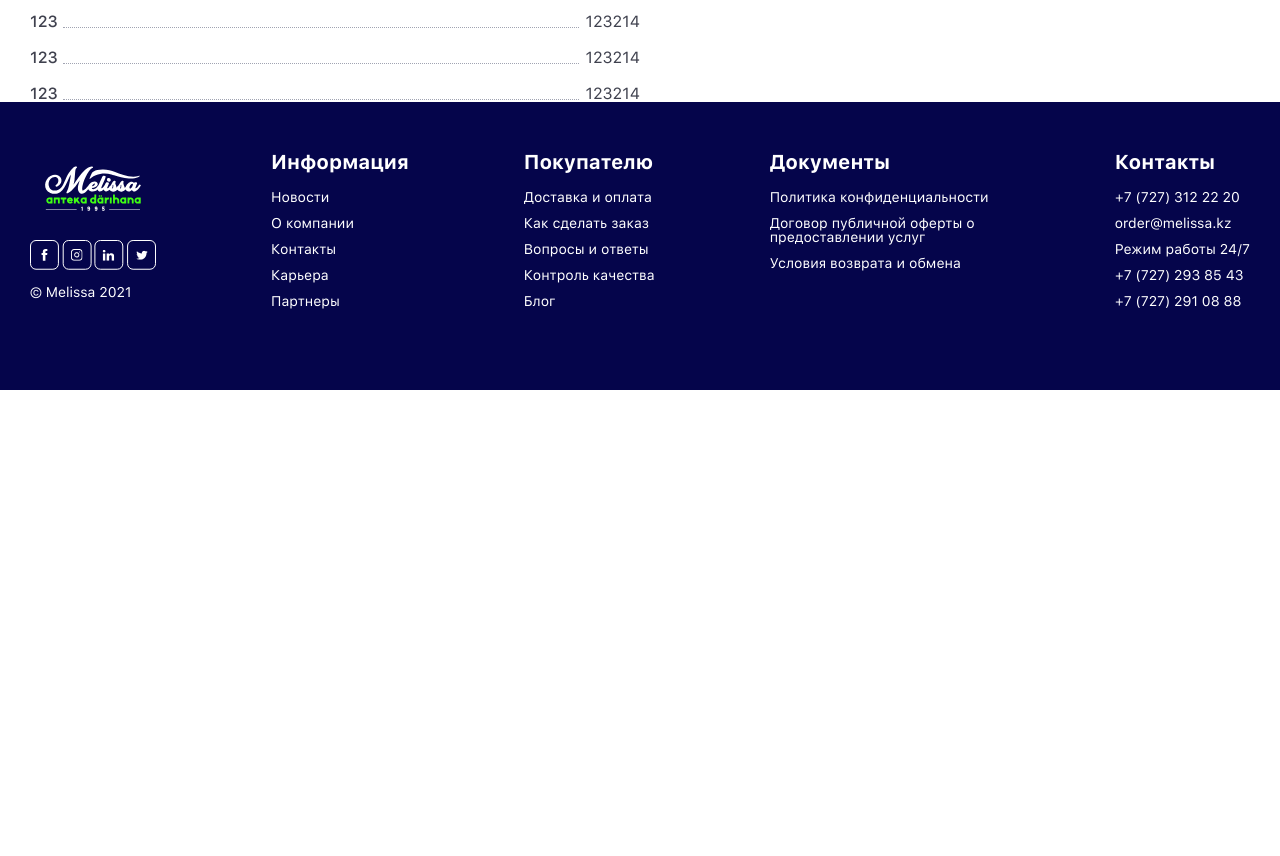
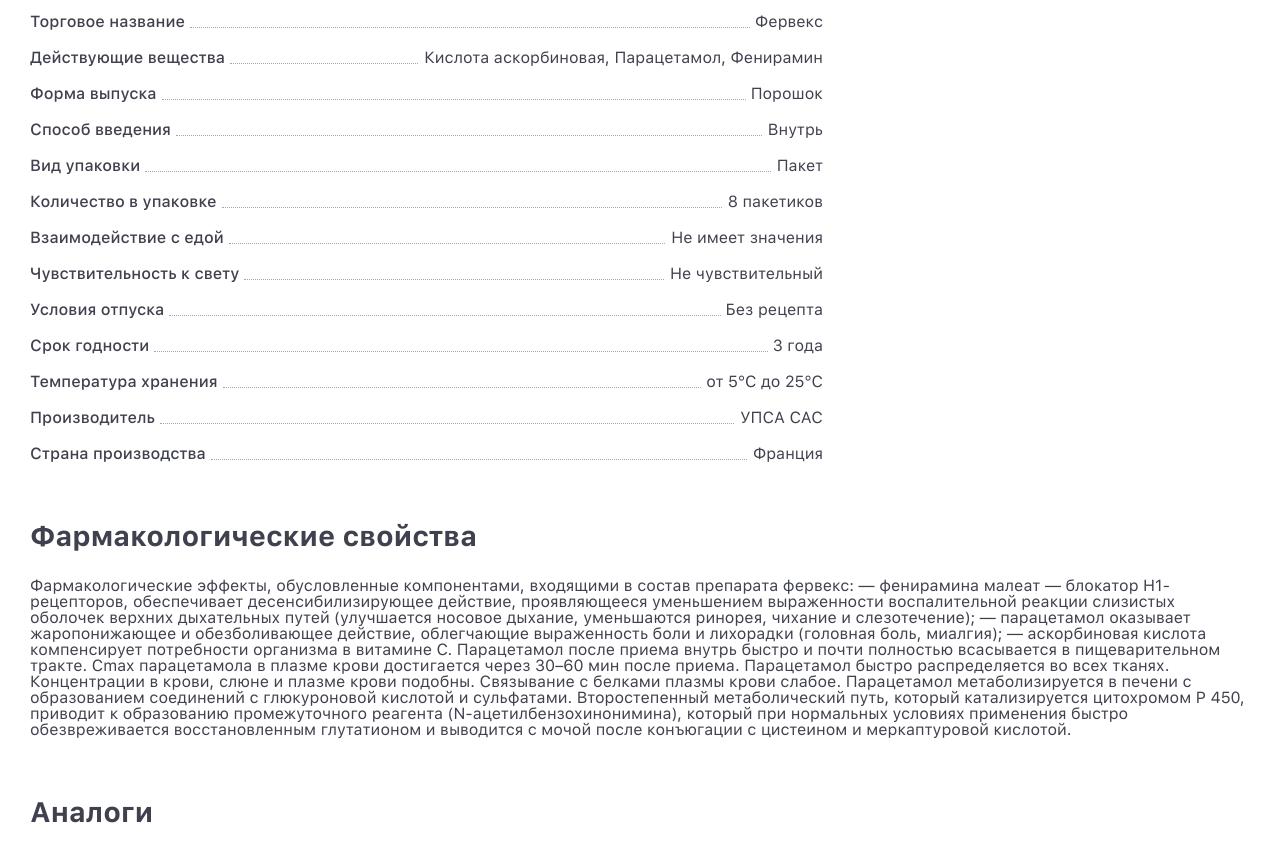
Before and after one commit to jahangirovich/melissaNuxt, a Nuxt app: page /product/1 in a window 1280 px wide. Shown: the part 1880-2736 px from the top of the page. Before the commit the page ends 2270 px from the top, so only its background shows below. Built offline with nearby package versions, Linux system fonts and the light colour scheme.

Commit message:
26.05 works

```diff
--- a/assets/scss/global.scss
+++ b/assets/scss/global.scss
@@ -49,3 +49,6 @@
 a {
   color: #3A88FD;
 }
+
+
+// Transitions
--- a/components/layout/TopBar.vue
+++ b/components/layout/TopBar.vue
@@ -15,10 +15,10 @@
           <a href="tel:+77272910888">+7 (727) 291 08 88</a>
         </div>
       </div>
-      <div class="cart">
+      <nuxt-link to="/cart" class="cart">
         <img src="@/assets/icons/cart.svg" alt="">
         <div class="cart-counter">{{cartCount}}</div>
-      </div>
+      </nuxt-link>
     </div>
   </div>
 </template>
--- a/components/product/PharmaParamLine.vue
+++ b/components/product/PharmaParamLine.vue
@@ -1,7 +1,7 @@
 <template>
   <dl class="param-line">
     <dt><span>{{ title }}</span></dt>
-    <dd>{{ value }}</dd>
+    <dd>{{ value.length >= 48 ? value.slice(0, 45) + '...' : value }}</dd>
   </dl>
 </template>
 
@@ -45,7 +45,7 @@
       position: absolute;
       left: 100%;
       bottom: 2px;
-      width: 550px;
+      width: 700px;
       border-bottom: 1px dotted #A1A4B2;
     }
   }
--- a/pages/product/_id.vue
+++ b/pages/product/_id.vue
@@ -1,9 +1,9 @@
 <template>
   <div class="product-page">
     <div class="container">
-      <layout-breadcrumbs class="product-breadcrumbs"/>
+      <layout-breadcrumbs :crumbs="breadcrumbs" class="product-breadcrumbs"/>
       <div class="page-main">
-        <div class="product-main-info">
+        <section class="product-main-info">
           <slick
             class="slick-container-nav"
             ref="slick"
@@ -39,35 +39,49 @@
             <div class="cart-actions-block">
               <div class="quantity">
                 <div class="minus-btn" @click="removeOne">-</div>
-                <input type="number" name="quantity" id="quantity" min="1" max="999" v-model="quantity" @input="validate" @blur="validate">
+                <input type="number" name="quantity" id="quantity" min="1" max="999" v-model="quantity" @blur="validate">
                 <div class="plus-btn" @click="addOne">+</div>
               </div>
-              <div class="cart-add-btn">
+              <div class="cart-add-btn" :class="{inactive: quantity}" @click="cartClick">
                 <svg width="18" height="18" viewBox="0 0 24 24" fill="none" xmlns="http://www.w3.org/2000/svg">
                   <path d="M1.73193 1.72485H3.03248C3.66041 1.72485 3.97438 1.72485 4.22866 1.83932C4.4528 1.94021 4.64372 2.10263 4.77922 2.30771C4.93295 2.54038 4.98325 2.85029 5.08386 3.47011L5.42319 5.56065M5.42319 5.56065L6.21767 10.4552C6.43892 11.8183 6.54955 12.4998 6.89565 12.9899C7.20033 13.4213 7.62927 13.7496 8.1253 13.9311C8.68878 14.1372 9.37555 14.0659 10.7491 13.9235L19.548 13.0112C20.3213 12.931 20.7079 12.8909 21.0245 12.7709C21.8076 12.4738 22.3995 11.8174 22.6142 11.0078C22.701 10.6805 22.701 10.2918 22.701 9.51442V9.51442C22.701 8.68482 22.701 8.27002 22.6056 7.92776C22.3692 7.07992 21.7196 6.40942 20.8797 6.14632C20.5407 6.04011 20.1261 6.02696 19.2969 6.00066L5.42319 5.56065Z" stroke="#05054B" stroke-width="1.55867" stroke-linecap="round" stroke-linejoin="round"/>
                   <ellipse cx="9.40318" cy="19.8079" rx="2.04576" ry="2.19189" stroke="#05054B" stroke-width="1.55867"/>
                   <ellipse cx="19.121" cy="19.8079" rx="2.04576" ry="2.19189" stroke="#05054B" stroke-width="1.55867"/>
                 </svg>
-                <span>В корзину</span>
+                <span v-if="quantity">Уже в корзине</span>
+                <span v-else>В корзину</span>
               </div>
             </div>
           </div>
-        </div>
-        <div class="product-pharmacological">
+        </section>
+        <section class="product-pharmacological">
           <h1 class="title">Фармакологические свойства</h1>
           <ProductPharmaParamLine
-            :title="'123'"
-            :value="'123214'"
+            v-for="(pharmParam, index) in product.pharmParameters"
+            :key="index"
+            :title="pharmParam.title"
+            :value="pharmParam.value"
           />
-          <ProductPharmaParamLine
-            :title="'123'"
-            :value="'123214'"
-          />
-          <ProductPharmaParamLine
-            :title="'123'"
-            :value="'123214'"
-          />
-        </div>
+        </section>
+        <section class="product-pharmacological-descr">
+          <h1 class="title">Фармакологические свойства</h1>
+          <p>{{ product.pharmDescr }}</p>
+        </section>
+        <section class="analog-list">
+          <h1 class="title">Аналоги</h1>
+          <div class="products-container">
+            <product-card-vertical
+              v-for="(product, index) in analogProducts"
+              :key="index"
+              :name="product.name"
+              :price="product.price"
+              :oldPrice="product.oldPrice"
+              :discount="product.discount"
+              :productId="product.productId"
+              :isFavorite="product.isFavorite"
+            />
+          </div>
+        </section>
       </div>
     </div>
   </div>
@@ -91,6 +105,7 @@
         arrows: false,
         waitForAnimate: false,
         asNavFor: '.slick-container-main',
+        focusOnSelect: true,
       },
       mainSlickOptions: {
         asNavFor: '.slick-container-nav',
@@ -100,6 +115,7 @@
       },
       product: {
         title: 'Фервекс №8 пак Комплекс',
+        id: 1,
         price: 1220,
         stock: 1,
         images: [
@@ -122,11 +138,140 @@
             title: 'Артикул',
             value: '2548976'
           }
-        ]
-      }
+        ],
+        pharmDescr: `Фармакологические эффекты, обусловленные компонентами, входящими в состав препарата фервекс:
+
+— фенирамина малеат — блокатор Н1-рецепторов, обеспечивает десенсибилизирующее действие, проявляющееся уменьшением выраженности воспалительной реакции слизистых оболочек верхних дыхательных путей (улучшается носовое дыхание, уменьшаются ринорея, чихание и слезотечение);
+
+— парацетамол оказывает жаропонижающее и обезболивающее действие, облегчающие выраженность боли и лихорадки (головная боль, миалгия);
+
+— аскорбиновая кислота компенсирует потребности организма в витамине С.
+
+Парацетамол после приема внутрь быстро и почти полностью всасывается в пищеварительном тракте. Cmax парацетамола в плазме крови достигается через 30–60 мин после приема. Парацетамол быстро распределяется во всех тканях. Концентрации в крови, слюне и плазме крови подобны. Связывание с белками плазмы крови слабое. Парацетамол метаболизируется в печени с образованием соединений с глюкуроновой кислотой и сульфатами. Второстепенный метаболический путь, который катализируется цитохромом P 450, приводит к образованию промежуточного реагента (N-ацетилбензохинонимина), который при нормальных условиях применения быстро обезвреживается восстановленным глутатионом и выводится с мочой после конъюгации с цистеином и меркаптуровой кислотой.`,
+        pharmParameters: [
+          {
+            title: 'Торговое название',
+            value: 'Фервекс',
+          },
+          {
+            title: 'Действующие вещества',
+            value: 'Кислота аскорбиновая, Парацетамол, Фенирамин',
+          },
+          {
+            title: 'Форма выпуска',
+            value: 'Порошок',
+          },
+          {
+            title: 'Способ введения',
+            value: 'Внутрь',
+          },
+          {
+            title: 'Вид упаковки',
+            value: 'Пакет',
+          },
+          {
+            title: 'Количество в упаковке',
+            value: '8 пакетиков',
+          },
+          {
+            title: 'Взаимодействие с едой',
+            value: 'Не имеет значения',
+          },
+          {
+            title: 'Чувствительность к свету',
+            value: 'Не чувствительный',
+          },
+          {
+            title: 'Условия отпуска',
+            value: 'Без рецепта',
+          },
+          {
+            title: 'Срок годности',
+            value: '3 года',
+          },
+          {
+            title: 'Температура хранения',
+            value: 'от 5°C до 25°C',
+          },
+          {
+            title: 'Производитель',
+            value: 'УПСА САС',
+          },
+          {
+            title: 'Страна производства',
+            value: 'Франция',
+          },
+        ],
+        category: {
+          id: 1,
+          title: 'Лекарственные средства'
+        }
+      },
+      analogProducts: [
+        {
+          name: "Фервекс №8 пак Комплекс",
+          price: 1220,
+          oldPrice: 1220,
+          productId: 1,
+          isFavorite: true,
+          discount: "-20%"
+        },
+        {
+          name: "Фервекс №8 пак Комплекс",
+          price: 1220,
+          productId: 2,
+          discount: "-20%"
+        },
+        {
+          name: "Фервекс №8 пак Комплекс",
+          price: 1220,
+          oldPrice: 1220,
+          productId: 3,
+          isFavorite: true
+        },
+        {
+          name: "Фервекс №8 пак Комплекс",
+          price: 1220,
+          oldPrice: 1220,
+          productId: 5,
+          isFavorite: true,
+          discount: "-500₸"
+        },
+        {
+          name: "Фервекс №8 пак Комплекс",
+          price: 1220,
+          oldPrice: 1220,
+          productId: 12
+        }
+      ],
+    }
+  },
+  computed: {
+    breadcrumbs() {
+      return [
+        {
+          title: 'Главная',
+          url: '/'
+        },
+        {
+          title: 'Каталог',
+          url: '/catalog'
+        },
+        {
+          title: this.product.category.title,
+          url: '/catalog?category=' + this.product.category.id
+        },
+        {
+          title: this.product.title,
+          url: '/product' + this.product.id
+        }
+      ]
     }
   },
   methods: {
+    cartClick() {
+      this.quantity || this.addOne();
+    },
     addOne() {
       this.quantity++;
       this.validate();
@@ -211,6 +356,9 @@
   margin-top: 30px;
   align-items: center;
   justify-content: space-between;
+  &.flex-end {
+    justify-content: flex-end;
+  }
   .quantity {
     display: flex;
     border: 2px solid #DEE0E4;
@@ -262,6 +410,19 @@
     font-weight: 600;
     cursor: pointer;
     transition: background-color .3s, color .3s;
+    &.inactive {
+      color: #9e9e9e;
+      background: #e2e2e2;
+      border-color: #9e9e9e;
+      cursor: default;
+      svg {
+        display: none;
+      }
+      &:hover {
+        color: #9e9e9e;
+        background: #e2e2e2;
+      }
+    }
     svg {
       width: 18px;
       height: 18px;
@@ -284,11 +445,35 @@
 
 .product-pharmacological {
   margin-top: 60px;
-  width: 50%;
+  margin-bottom: 60px;
+  width: 65%;
   h1.title {
     font-weight: 700;
     font-size: 28px;
     margin-bottom: 28px;
+  }
+}
+
+.product-pharmacological-descr {
+  margin-top: 60px;
+  margin-bottom: 60px;
+  width: 100%;
+  h1.title {
+    font-weight: 700;
+    font-size: 28px;
+    margin-bottom: 28px;
+  }
+}
+
+.analog-list {
+  h1.title {
+    font-size: 28px;
+    font-weight: 700;
+    margin-bottom: 30px;
+  }
+  .products-container {
+    display: flex;
+    flex-wrap: wrap;
   }
 }
 </style>
@@ -298,6 +483,10 @@
 .slick-container-nav {
   width: 75px;
   margin-right: 30px;
+
+  .slick-list {
+    min-height: 300px;
+  }
 }
 
 .slick-container-main {
```
Also changed, not shown: assets/test.html (added, +12 -0 lines), components/layout/Breadcrumbs.vue (+8 -14 lines), pages/cart.vue (added, +32 -0 lines).
